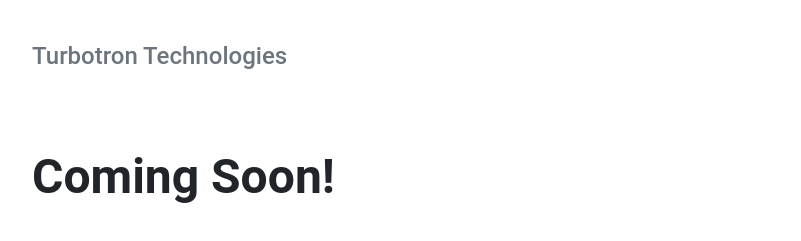
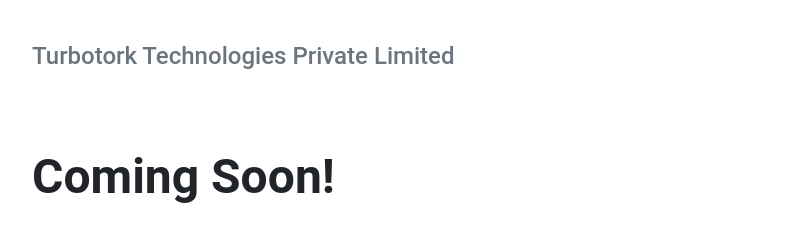
Before and after one commit to aditya-mahajan-tt/aditya-mahajan-tt.github.io, a plain HTML site: page index.html in a window 1280 px wide. Shown: the part 349-590 px from the top of the page, 78-879 px from the left. Drawn offline with Linux system fonts and the light colour scheme; files whose address does not match are found by name.

Commit message:
Update index.html
Turbotork Renaming

```diff
--- a/index.html
+++ b/index.html
@@ -5,10 +5,10 @@
     <meta name="viewport" content="width=device-width, initial-scale=1.0">
 
     <!-- SEO Meta Tags -->
-    <meta name="description" content="Turbotron Technologies: Your one-stop solution for multi-brand commercial vehicle fleet care, offering nationwide workshops, mobile service, and advanced AI/IoT Vehicle health monitoring.">
-    <meta name="keywords" content="commercial vehicle, fleet management, truck repair, bus maintenance, CV service, multi-brand CV, Turbotron Technologies, fleet care, IoT fleet, AI vehicle health, mobile truck service">
+    <meta name="description" content="Turbotork Technologies Private Limited: Your one-stop solution for multi-brand commercial vehicle fleet care, offering nationwide workshops, mobile service, and advanced AI/IoT Vehicle health monitoring.">
+    <meta name="keywords" content="commercial vehicle, fleet management, truck repair, bus maintenance, CV service, multi-brand CV, Turbotork Technologies Private Limited, fleet care, IoT fleet, AI vehicle health, mobile truck service">
 
-    <title>Turbotron Technologies - Intelligent CV Fleet Care</title>
+    <title>Turbotork Technologies Private Limited - Intelligent CV Fleet Care</title>
 
     <!-- Link CSS -->
     <link rel="stylesheet" href="css/style.css">
@@ -23,7 +23,7 @@
     <header id="header">
         <nav class="container">
             <a href="#hero" class="logo">
-                <img src="images/logo.png" alt="Turbotron Technologies Logo">
+                <img src="images/logo.png" alt="Turbotork Technologies Private Limited Logo">
             </a>
             <ul class="nav-menu">
                 <li><a href="#hero" class="nav-link">Home</a></li>
@@ -44,7 +44,7 @@
         <!-- Hero Section -->
         <section id="hero" class="hero-section full-height">
             <div class="hero-content container">
-                <h1>Turbotron Technologies</h1>
+                <h1>Turbotork Technologies Private Limited</h1>
                 <p class="tagline">Intelligent Fleet Care for the Road Ahead.</p>
                 <a href="#contact" class="cta-button">Request Consultation</a>
             </div>
@@ -59,10 +59,10 @@
                 <div class="coming-soon-text-block">
                     <h2>Full Stack<br>Commercial Vehicle<br>Fleet Care</h2>
                     <!-- ADDED Subheading -->
-                    <p class="coming-soon-subheading">Turbotron Technologies</p>
+                    <p class="coming-soon-subheading">Turbotork Technologies Private Limited</p>
                 </div>
                 <div class="coming-soon-logo-block">
-                     <img src="images/logo.png" alt="Turbotron Technologies TT Logo" class="coming-soon-logo">
+                     <img src="images/logo.png" alt="Turbotork Technologies Private Limited TT Logo" class="coming-soon-logo">
                 </div>
             </div>
             <!-- UPDATED Lower Text -->
@@ -79,8 +79,8 @@
             <div class="container">
                 <h2>Who We Are</h2>
                 <div class="about-content">
-                     <img src="images/logo.png" alt="Turbotron Technologies" class="about-image">
-                    <p>Turbotron Technologies is your dedicated partner for full-stack commercial vehicle fleet care. We provide a seamless, one-stop solution for multi-brand CVs, integrating a nationwide network of advanced workshops and mobile service units. Our commitment is to keep your fleet running efficiently and reliably through innovative technology and expert service.</p>
+                     <img src="images/logo.png" alt="Turbotork Technologies Private Limited" class="about-image">
+                    <p>Turbotork Technologies Private Limited is your dedicated partner for full-stack commercial vehicle fleet care. We provide a seamless, one-stop solution for multi-brand CVs, integrating a nationwide network of advanced workshops and mobile service units. Our commitment is to keep your fleet running efficiently and reliably through innovative technology and expert service.</p>
                 </div>
             </div>
         </section>
@@ -159,7 +159,7 @@
     <!-- Footer -->
     <footer id="footer">
         <div class="container">
-            <p>© <span id="current-year"></span> Turbotron Technologies. All Rights Reserved.</p>
+            <p>© <span id="current-year"></span> Turbotork Technologies Private Limited. All Rights Reserved.</p>
              <a href="#header" class="back-to-top" title="Back to Top">↑</a>
         </div>
     </footer>
```
